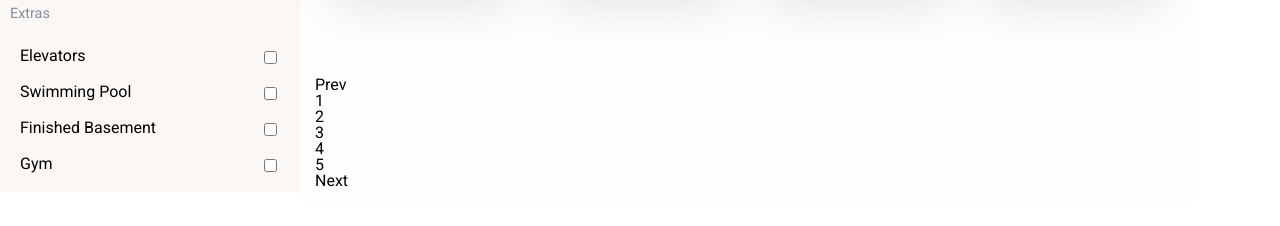
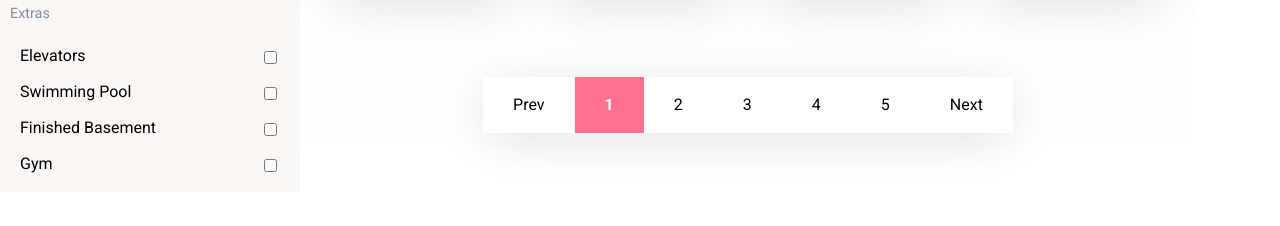
Before and after one commit to ELeonJohnson/React-Real-Estate-App, a React app: page / in a window 1280 px wide. Shown: the part 458-684 px from the top of the page. Built offline with nearby package versions, Linux system fonts and the light colour scheme.

Commit message:
styled pagination section

```diff
--- a/public/js/components/realEstate.js
+++ b/public/js/components/realEstate.js
@@ -770,10 +770,10 @@ var Listings = function (_Component) {
         ),
         _react2.default.createElement(
           'section',
-          { className: 'pagination' },
+          { id: 'pagination' },
           _react2.default.createElement(
             'ul',
-            { className: 'pagination-nums' },
+            { className: 'pages' },
             _react2.default.createElement(
               'li',
               null,
@@ -781,7 +781,7 @@ var Listings = function (_Component) {
             ),
             _react2.default.createElement(
               'li',
-              null,
+              { className: 'active' },
               '1'
             ),
             _react2.default.createElement(
--- a/realEstate/js/firstComp/Listings.js
+++ b/realEstate/js/firstComp/Listings.js
@@ -180,10 +180,10 @@ export default class Listings extends Component {
            </div>
       </section>
 
-      <section className="pagination">
-        <ul className="pagination-nums">
+      <section id="pagination">
+        <ul className="pages">
           <li>Prev</li>
-          <li>1</li>
+          <li className="active">1</li>
           <li>2</li>
           <li>3</li>
           <li>4</li>
--- a/realEstate/sass/_content-area.scss
+++ b/realEstate/sass/_content-area.scss
@@ -272,8 +272,32 @@
       background: $pink;
       cursor: pointer;
    }
+}
 
- }
+#pagination {
+    text-align: center;
+  .pages {
+    display: inline-block;
+    background: white;
+    -webkit-box-shadow: 0px 9px 54px -4px rgba(224,224,224,1);
+    -moz-box-shadow: 0px 9px 54px -4px rgba(224,224,224,1);
+    box-shadow: 0px 9px 54px -4px rgba(224,224,224,1);
+
+    li {
+      display: inline-block;
+      padding: 20px 30px;
+
+      &:hover,
+      &.active {
+        color: white;
+        font-weight: 700;
+        background: $pink;
+        cursor: pointer;
+      }
+    }
+  }
+}
+
 
  .col-md-3 {
    width: 25%;
```
Also changed, not shown: public/css/main.css.
